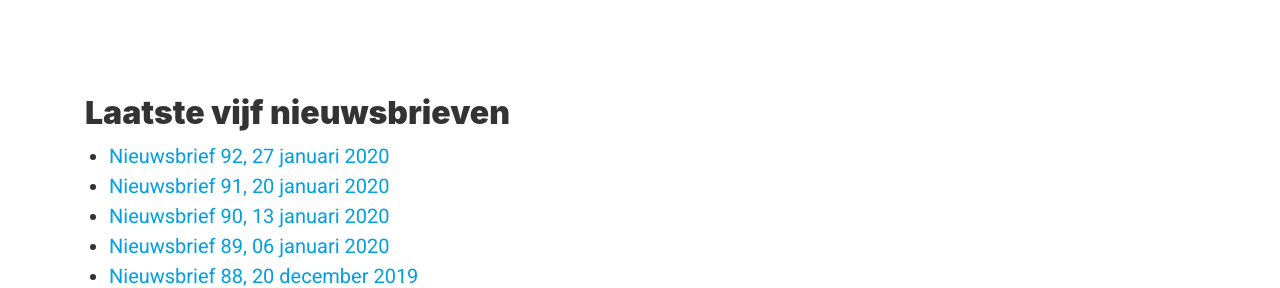
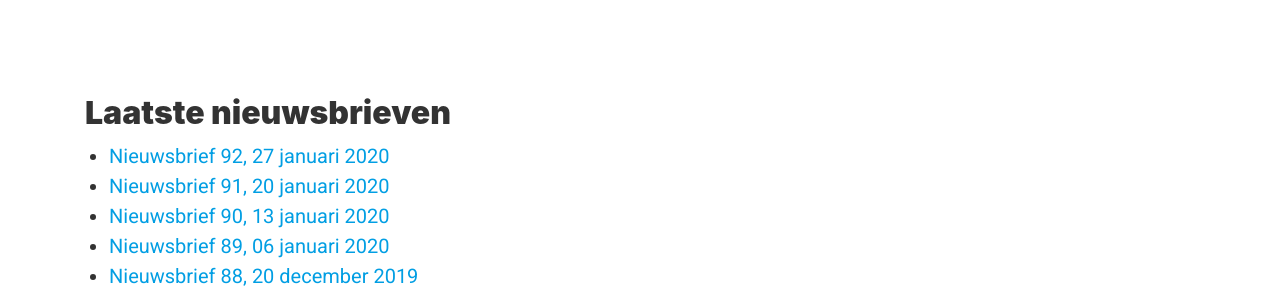
Before and after one commit to ieni/website, a Jekyll site: the page built from _pages/nieuwsbrief.md, in a window 1280 px wide. Shown: the part 338-626 px from the top of the page. Built offline with Jekyll 4.4.1, drawn with Linux system fonts in a browser that asks for light colours; comment, search, counter and statistics services are not loaded.

Commit message:
Update nieuwsbrief.md

```diff
--- a/_pages/nieuwsbrief.md
+++ b/_pages/nieuwsbrief.md
@@ -6,7 +6,7 @@ order: 4.5
 header: "/assets/img/content/mailbox.jpg"
 ---
 
-## Laatste vijf nieuwsbrieven
+## Laatste nieuwsbrieven
 
 * [Nieuwsbrief 92, 27 januari 2020](https://){:target="_blank"}
 * [Nieuwsbrief 91, 20 januari 2020](https://mailchi.mp/9dfb1549093c/1lssrbh9d4-1635489?e=[UNIQID]){:target="_blank"}
```
